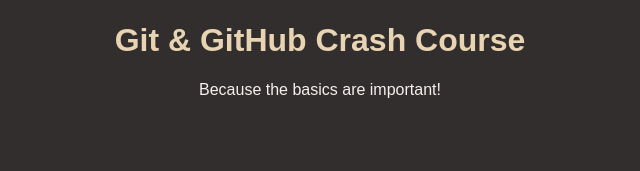
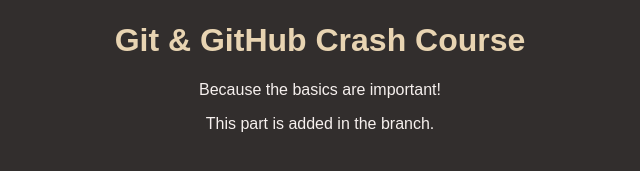
Before and after one commit to yasarkucukefe/github_actions, a plain HTML site: page index.html in a window 1280 px wide. Shown: the part 147-318 px from the top of the page, without its empty margins (320-960 px from the left). Drawn offline with Linux system fonts and the light colour scheme.

Commit message:
added new paragraph

```diff
--- a/index.html
+++ b/index.html
@@ -11,5 +11,9 @@
     <img id="logo" src="logo.png" alt="A logo that contains the word 'Git'" />
     <h1>Git & GitHub Crash Course</h1>
     <p>Because the basics are important!</p>
+
+    <p>
+      This part is added in the branch.
+    </p>
   </body>
 </html>
```
